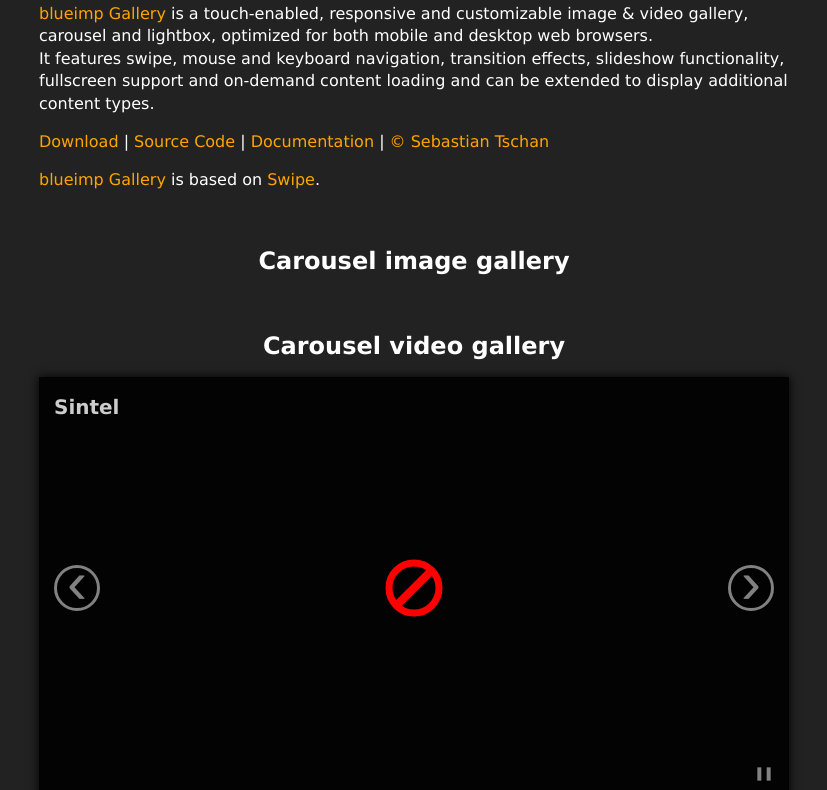
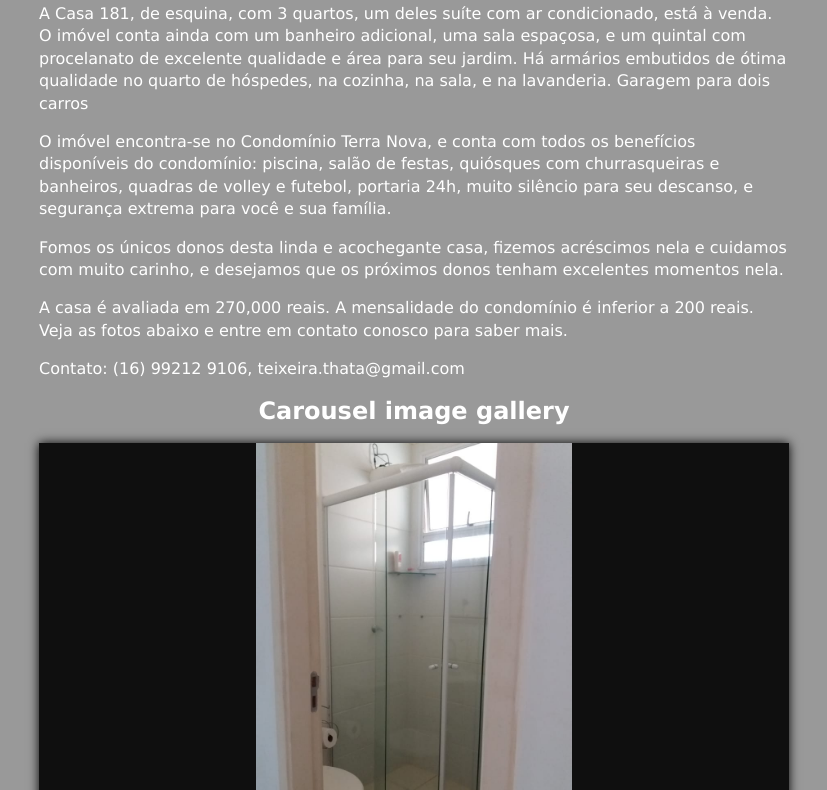
Before and after one commit to casaterranova/casaterranova.github.io, a website: page index.html in a window 1280 px wide. Shown: the part 88-878 px from the top of the page, without its empty margins (226-1053 px from the left). Drawn offline with Linux system fonts and the light colour scheme.

Commit message:
feito esquema p fotos da casa

```diff
--- a/css/demo/demo.css
+++ b/css/demo/demo.css
@@ -16,7 +16,7 @@ body {
   font-family: 'Lucida Grande', 'Lucida Sans Unicode', Arial, sans-serif;
   font-size: 1em;
   line-height: 1.4em;
-  background: #222;
+  background: #999;
   color: #fff;
   -webkit-text-size-adjust: 100%;
       -ms-text-size-adjust: 100%;
--- a/index.html
+++ b/index.html
@@ -17,7 +17,7 @@
 <meta http-equiv="X-UA-Compatible" content="IE=edge,chrome=1">
 <![endif]-->
 <meta charset="utf-8">
-<title>blueimp Gallery</title>
+<title>Casa 181 no Condomínio Terra Nova, São Carlos</title>
 <meta name="description" content="blueimp Gallery is a touch-enabled, responsive and customizable image and video gallery, carousel and lightbox, optimized for both mobile and desktop web browsers. It features swipe, mouse and keyboard navigation, transition effects, slideshow functionality, fullscreen support and on-demand content loading and can be extended to display additional content types.">
 <meta name="viewport" content="width=device-width, initial-scale=1.0">
 <link rel="stylesheet" href="css/blueimp-gallery.css">
@@ -26,17 +26,31 @@
 <link rel="stylesheet" href="css/demo/demo.css">
 </head>
 <body>
-<h1>blueimp Gallery</h1>
-<p><a href="https://github.com/blueimp/Gallery">blueimp Gallery</a> is a touch-enabled, responsive and customizable image &amp; video gallery, carousel and lightbox, optimized for both mobile and desktop web browsers.<br>
-It features swipe, mouse and keyboard navigation, transition effects, slideshow functionality, fullscreen support and on-demand content loading and can be extended to display additional content types.</p>
-<ul class="navigation">
-    <li><a href="https://github.com/blueimp/Gallery/tags">Download</a></li>
-    <li><a href="https://github.com/blueimp/Gallery">Source Code</a></li>
-    <li><a href="https://github.com/blueimp/Gallery/blob/master/README.md">Documentation</a></li>
-    <li><a href="https://blueimp.net">&copy; Sebastian Tschan</a></li>
-</ul>
-<p><a href="https://github.com/blueimp/Gallery">blueimp Gallery</a> is based on <a href="http://swipejs.com/">Swipe</a>.</p>
-<br>
+<h1>Casa à venda no Condomínio Terra Nova</h1>
+<p>A Casa 181, de esquina, com 3 quartos, um deles suíte com ar condicionado,
+está à venda.
+O imóvel conta ainda com um banheiro adicional, uma sala espaçosa,
+e um quintal com procelanato de excelente qualidade e área para seu jardim.
+Há armários embutidos de ótima qualidade no quarto de hóspedes, na cozinha, na sala, e na lavanderia.
+Garagem para dois carros
+</p>
+<p>
+O imóvel encontra-se no Condomínio Terra Nova, e conta com todos os benefícios disponíveis do condomínio: piscina, salão de festas, quiósques com churrasqueiras e banheiros, quadras de volley e futebol, portaria 24h,
+muito silêncio para seu descanso,
+e segurança extrema para você e sua família.
+</p>
+<p>
+Fomos os únicos donos desta linda e acochegante casa,
+fizemos acréscimos nela e cuidamos com muito carinho,
+e desejamos que os próximos donos tenham excelentes momentos nela.
+</p>
+<p>
+A casa é avaliada em 270,000 reais. A mensalidade do condomínio é inferior a 200 reais.
+Veja as fotos abaixo e entre em contato conosco para saber mais.
+</p>
+<p>
+Contato: (16) 99212 9106, teixeira.thata@gmail.com
+</p>
 <h2>Carousel image gallery</h2>
 <!-- The Gallery as inline carousel, can be positioned anywhere on the page -->
 <div id="blueimp-image-carousel" class="blueimp-gallery blueimp-gallery-carousel">
@@ -47,15 +61,6 @@ It features swipe, mouse and keyboard navigation, transition effects, slideshow
     <a class="play-pause"></a>
 </div>
 <br>
-<h2>Carousel video gallery</h2>
-<!-- The Gallery as inline carousel, can be positioned anywhere on the page -->
-<div id="blueimp-video-carousel" class="blueimp-gallery blueimp-gallery-controls blueimp-gallery-carousel">
-    <div class="slides"></div>
-    <h3 class="title"></h3>
-    <a class="prev">‹</a>
-    <a class="next">›</a>
-    <a class="play-pause"></a>
-</div>
 <br>
 <h2>Lightbox image gallery</h2>
 <!-- The container for the list of example images -->
@@ -74,9 +79,6 @@ It features swipe, mouse and keyboard navigation, transition effects, slideshow
 <script src="js/blueimp-gallery.js"></script>
 <script src="js/blueimp-gallery-fullscreen.js"></script>
 <script src="js/blueimp-gallery-indicator.js"></script>
-<script src="js/blueimp-gallery-video.js"></script>
-<script src="js/blueimp-gallery-vimeo.js"></script>
-<script src="js/blueimp-gallery-youtube.js"></script>
 <script src="js/vendor/jquery.js"></script>
 <script src="js/jquery.blueimp-gallery.js"></script>
 <script src="js/demo/demo.js"></script>
--- a/js/demo/demo.js
+++ b/js/demo/demo.js
@@ -13,34 +13,27 @@
 
 $(function () {
   'use strict'
+  let imgs = [
+    'imgs/banheiro.jpeg',
+    'imgs/cozinha.jpeg'
+  ]
 
   // Load demo images from flickr:
-  $.ajax({
-    url: 'https://api.flickr.com/services/rest/',
-    data: {
-      format: 'json',
-      method: 'flickr.interestingness.getList',
-      api_key: '7617adae70159d09ba78cfec73c13be3' // jshint ignore:line
-    },
-    dataType: 'jsonp',
-    jsonp: 'jsoncallback'
-  }).done(function (result) {
   var carouselLinks = []
   var linksContainer = $('#links')
   var baseUrl
   // Add the demo images as links with thumbnails to the page:
-    $.each(result.photos.photo, function (index, photo) {
-      baseUrl = 'https://farm' + photo.farm + '.static.flickr.com/' +
-      photo.server + '/' + photo.id + '_' + photo.secret
+  $.each(imgs, function (index, photo) {
+    baseUrl = photo
     $('<a/>')
-        .append($('<img>').prop('src', baseUrl + '_s.jpg'))
-        .prop('href', baseUrl + '_b.jpg')
-        .prop('title', photo.title)
+      .append($('<img>').prop('src', baseUrl))
+      .prop('href', baseUrl)
+      .prop('title', 'afoto')
       .attr('data-gallery', '')
       .appendTo(linksContainer)
     carouselLinks.push({
-        href: baseUrl + '_c.jpg',
-        title: photo.title
+      href: baseUrl,
+      title: 'afoto'
     })
   })
   // Initialize the Gallery as image carousel:
@@ -49,45 +42,3 @@ $(function () {
     carousel: true
   })
 })
-
-  // Initialize the Gallery as video carousel:
-  blueimp.Gallery([
-    {
-      title: 'Sintel',
-      href: 'https://archive.org/download/Sintel/' +
-        'sintel-2048-surround.mp4',
-      type: 'video/mp4',
-      poster: 'https://i.imgur.com/MUSw4Zu.jpg'
-    },
-    {
-      title: 'Big Buck Bunny',
-      href: 'https://upload.wikimedia.org/wikipedia/commons/c/c0/' +
-        'Big_Buck_Bunny_4K.webm',
-      type: 'video/webm',
-      poster: 'https://upload.wikimedia.org/wikipedia/commons/thumb/c/c0/' +
-        'Big_Buck_Bunny_4K.webm/4000px--Big_Buck_Bunny_4K.webm.jpg'
-    },
-    {
-      title: 'Elephants Dream',
-      href: 'https://upload.wikimedia.org/wikipedia/commons/8/83/' +
-        'Elephants_Dream_%28high_quality%29.ogv',
-      type: 'video/ogg',
-      poster: 'https://upload.wikimedia.org/wikipedia/commons/thumb/9/90/' +
-        'Elephants_Dream_s1_proog.jpg/800px-Elephants_Dream_s1_proog.jpg'
-    },
-    {
-      title: 'LES TWINS - An Industry Ahead',
-      type: 'text/html',
-      youtube: 'zi4CIXpx7Bg'
-    },
-    {
-      title: 'KN1GHT - Last Moon',
-      type: 'text/html',
-      vimeo: '73686146',
-      poster: 'https://secure-a.vimeocdn.com/ts/448/835/448835699_960.jpg'
-    }
-  ], {
-    container: '#blueimp-video-carousel',
-    carousel: true
-  })
-})
```
Lines whose indentation alone changed are shown as unchanged.
